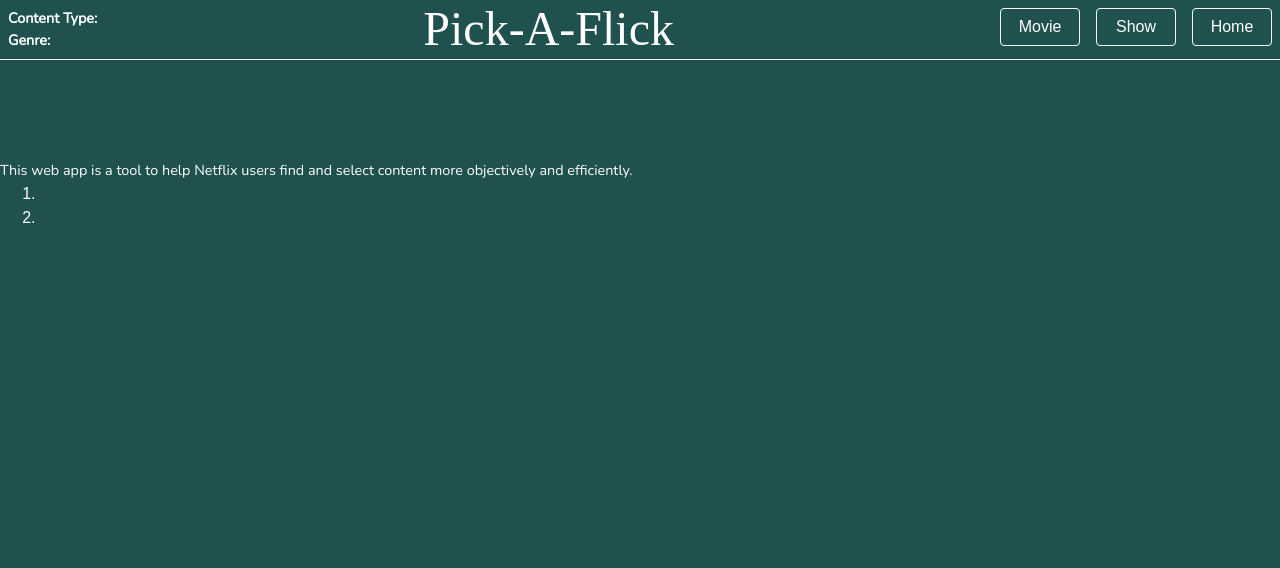
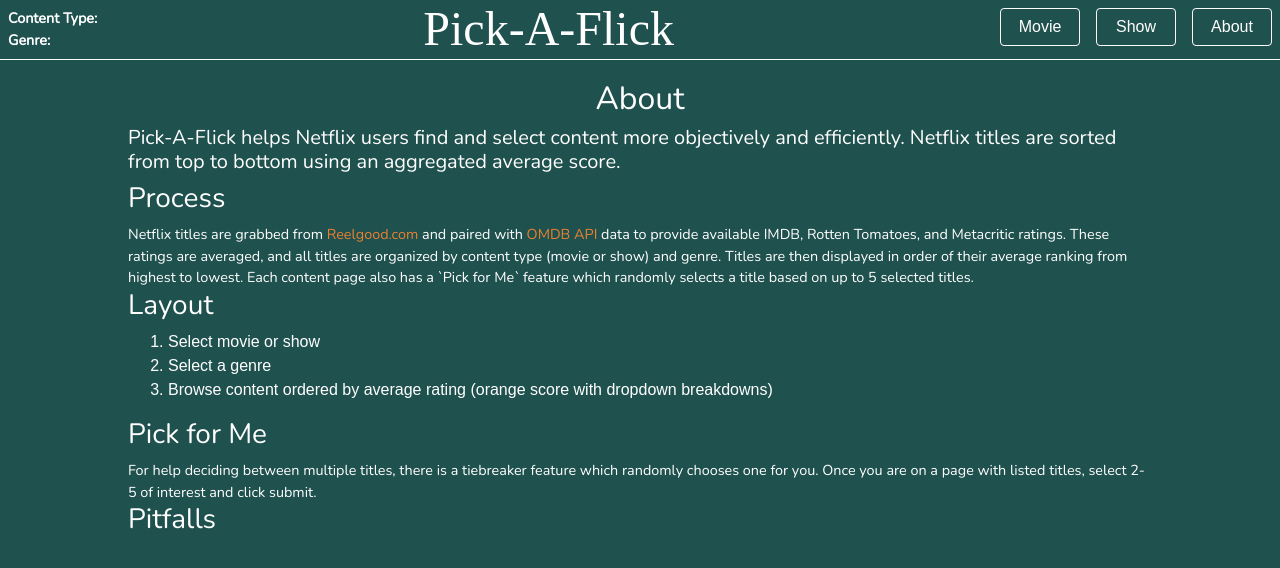
Before and after one commit to brownav/pickflix, a React (Create React App) app in the folder client/: page / in a window 1280 px wide. Shown: the top 568 px of the page. Built offline with nearby package versions, Linux system fonts and the light colour scheme; a web font is replaced by a local one.

Commit message:
about page filled

```diff
--- a/client/src/components/Header.css
+++ b/client/src/components/Header.css
@@ -10,7 +10,7 @@ h1 {
   margin: 0;
 }
 
-p, h4, h5 {
+p, h4, h5, h3, h2 {
   font-family: 'Nunito', sans-serif;
 }
 
--- a/client/src/components/Header.js
+++ b/client/src/components/Header.js
@@ -47,7 +47,7 @@ class Header extends Component {
             <div>
               <Link id="header-btn" type="button" className="btn btn-outline-primary" onClick={this.grabGenre} to="/movie/genres">Movie</Link>
               <Link id="header-btn" type="button" className="btn btn-outline-primary" onClick={this.grabGenre} to="/show/genres">Show</Link>
-              <Link id="header-btn" type="button" className="btn btn-outline-primary" to="/">Home</Link>
+              <Link id="header-btn" type="button" className="btn btn-outline-primary" to="/">About</Link>
             </div>
 
           </nav>
--- a/client/src/components/Main.css
+++ b/client/src/components/Main.css
@@ -1,4 +1,20 @@
 #main-container {
-  margin-top: 10em;
+  margin: 5em 8em 5em 8em;
   color: white;
+  display: flex;
+  justify-content: center;
+  flex-direction: column;
 }
+
+a {
+  margin: 0;
+  color: rgb(234, 129, 49);
+  font-style: underline;
+}
+
+.intro {
+  display: flex;
+  flex-direction: column;
+  align-items: center;
+
+}
--- a/client/src/components/Main.js
+++ b/client/src/components/Main.js
@@ -5,12 +5,23 @@ class Main extends Component {
   render() {
     return (
       <div id="main-container">
-        <p>This web app is a tool to help Netflix users find and select content more objectively and efficiently.</p>
+        <section className="intro">
+          <h2>About</h2>
+          <h5>Pick-A-Flick helps Netflix users find and select content more objectively and efficiently. Netflix titles are sorted from top to bottom using an aggregated average score.</h5>
+        </section>
+        <p><h3>Process</h3> Netflix titles are grabbed from <a href="https://reelgood.com/source/netflix">Reelgood.com</a> and paired with <a href="http://www.omdbapi.com/">OMDB API</a> data to provide available IMDB, Rotten Tomatoes, and Metacritic ratings. These ratings are averaged, and all titles are organized by content type (movie or show) and genre. Titles are then displayed in order of their average ranking from highest to lowest. Each content page also has a `Pick for Me` feature which randomly selects a title based on up to 5 selected titles.</p>
 
+        <h3>Layout</h3>
         <ol>
-          <li></li>
-          <li></li>
+          <li>Select movie or show</li>
+          <li>Select a genre</li>
+          <li>Browse content ordered by average rating (orange score with dropdown breakdowns)</li>
         </ol>
+
+        <p><h3>Pick for Me</h3> For help deciding between multiple titles, there is a tiebreaker feature which randomly chooses one for you. Once you are on a page with listed titles, select 2-5 of interest and click submit.</p>
+
+        <p><h3>Pitfalls</h3></p>
+
       </div>
     )
   }
--- a/client/src/components/Media.css
+++ b/client/src/components/Media.css
@@ -56,10 +56,6 @@ p {
   background-color: white;
 }
 
-.dropdown-toggle:active {
-  background-color: white;
-}
-
 .grid-container {
   display: grid;
   padding: 1em;
@@ -72,6 +68,10 @@ p {
   flex-wrap: wrap;
   background-color: white;
   height: auto;
+}
+
+p#drp-down.btn.btn-outline-primary.btn-sm.dropdown-toggle {
+  background-color: white;
 }
 
 .dropdown-menu.show {
```
Also changed, not shown: client/src/App.css (+0 -11 lines), 1 other file (tests, documents, lock files or other folders).
